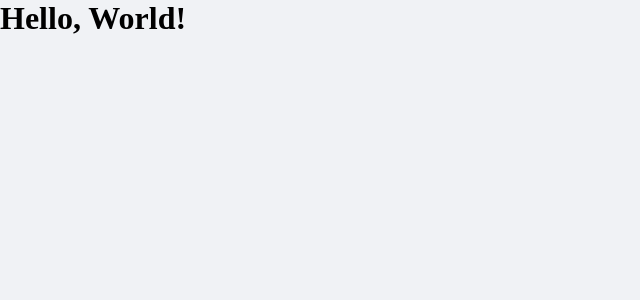
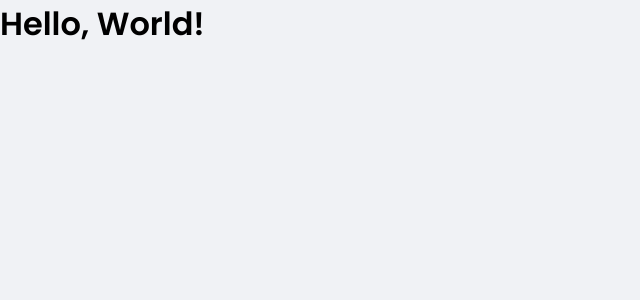
Before and after one commit to victorbadaro/dtmoney-02, a React (Create React App) app: page / in a window 1280 px wide. Shown: the top 300 px of the page, without its empty margins (0-640 px from the left). Built offline with nearby package versions, Linux system fonts and the light colour scheme.

Commit message:
style: add a different font family

```diff
--- a/public/index.html
+++ b/public/index.html
@@ -2,9 +2,12 @@
 <html lang="en">
 
 <head>
+  <link rel="preconnect" href="https://fonts.googleapis.com" />
+  <link rel="preconnect" href="https://fonts.gstatic.com" crossorigin />
   <meta charset="utf-8" />
   <meta name="viewport" content="width=device-width, initial-scale=1" />
   <link rel="shortcut icon" href="favicon.png" type="image/png">
+  <link href="https://fonts.googleapis.com/css2?family=Poppins:wght@400;600&display=swap" rel="stylesheet" />
   <title>dtmoney 02</title>
 </head>
 
--- a/src/styles/global.ts
+++ b/src/styles/global.ts
@@ -37,6 +37,15 @@
     -webkit-font-smoothing: antialiased;
   }
 
+  body, input, textarea, button {
+    font-family: 'Poppins', sans-serif;
+    font-weight: 400;
+  }
+
+  h1, h2, h3, h4, h5, h6, strong {
+    font-weight: 600;
+  }
+
   button {
     cursor: pointer;
   }
```
